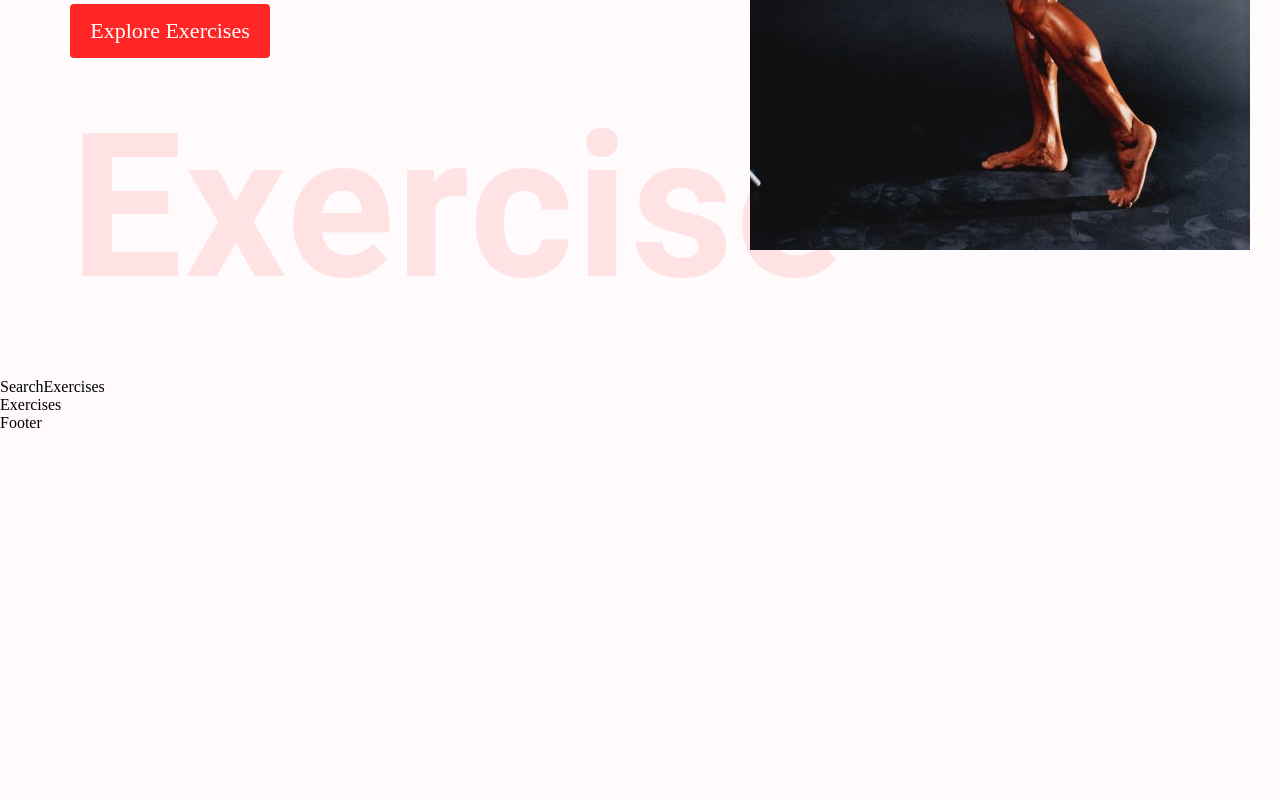
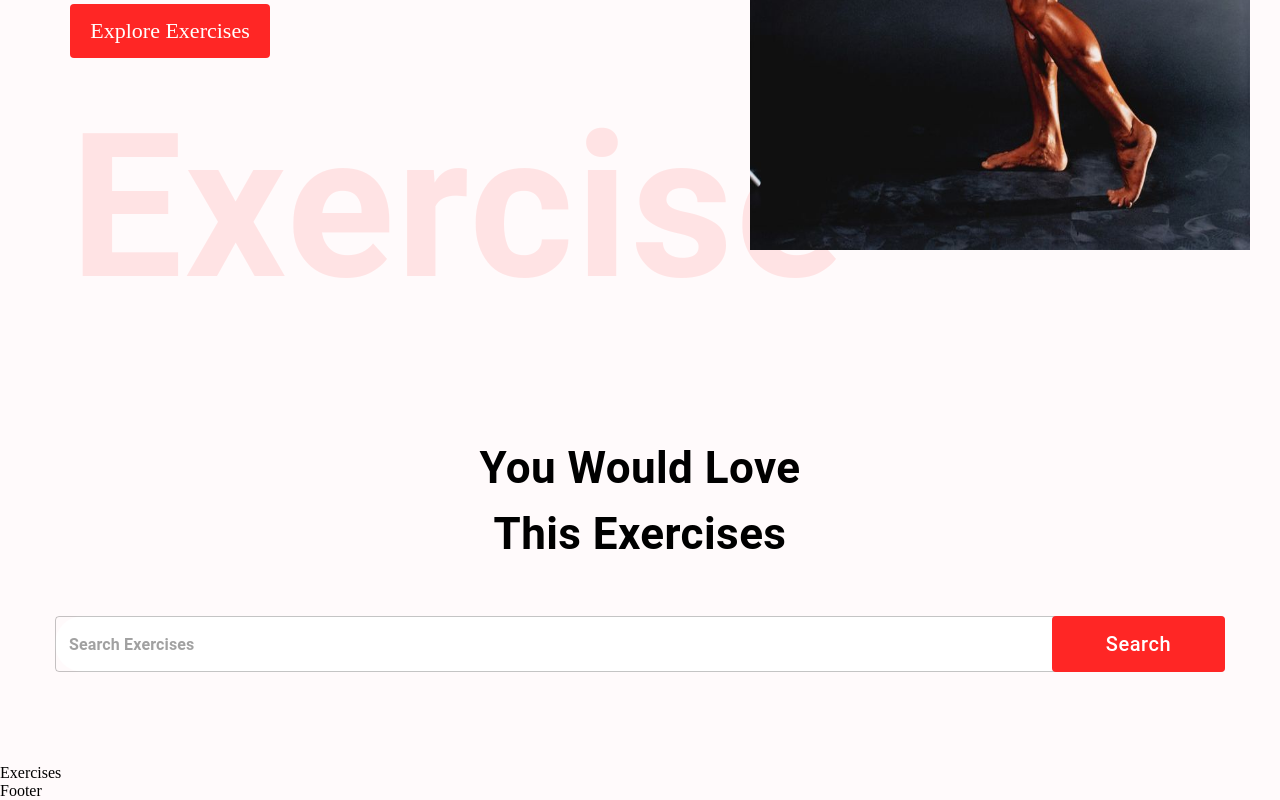
Before and after one commit to alexander-slavchev/gym-help, a React (Create React App) app: page / in a window 1280 px wide. Shown: the part 668-1468 px from the top of the page. Before the commit the page ends 1100 px from the top, so only its background shows below. Built offline with nearby package versions, Linux system fonts and the light colour scheme.

Commit message:
Search section

```diff
--- a/src/components/SearchExercises.js
+++ b/src/components/SearchExercises.js
@@ -1,9 +1,37 @@
-import React from 'react'
+import React, { useEffect, useState } from 'react';
+import { Box, Button, Stack, TextField, Typography } from '@mui/material';
 
 const SearchExercises = () => {
-  return (
-    <div>SearchExercises</div>
-  )
-}
+    const [search, setSearch] = useState('')
+
+    const handleSearch = async () => {
+      if (search) {
+
+      }
+    };
+
+    return (
+      <Stack alignItems="center" mt="37px" justifyContent="center" p="20px">
+        <Typography fontWeight={700} sx={{ fontSize: { lg: '44px', xs: '30px' } }} mb="49px" textAlign="center">
+           You Would Love<br />
+           This Exercises
+        </Typography>
+        <Box position="relative" mb="72px">
+          <TextField
+            height="76px"
+            sx={{ input: { fontWeight: '700', border: 'none', borderRadius: '4px' }, width: { lg: '1170px', xs: '350px' }, backgroundColor: '#fff', borderRadius: '40px' }}
+            value={search}
+            onChange={(e) => setSearch(e.target.value.toLowerCase())}
+            placeholder="Search Exercises"
+            type="text"
+          />
+          <Button className="search-btn" sx={{ bgcolor: '#FF2625', color: '#fff', textTransform: 'none', width: { lg: '173px', xs: '80px' }, height: '56px', position: 'absolute', right: '0px', fontSize: { lg: '20px', xs: '14px' } }} onClick={handleSearch}>
+            Search
+          </Button>
+        </Box>
+
+      </Stack>
+    );
+  };
 
 export default SearchExercises
```
